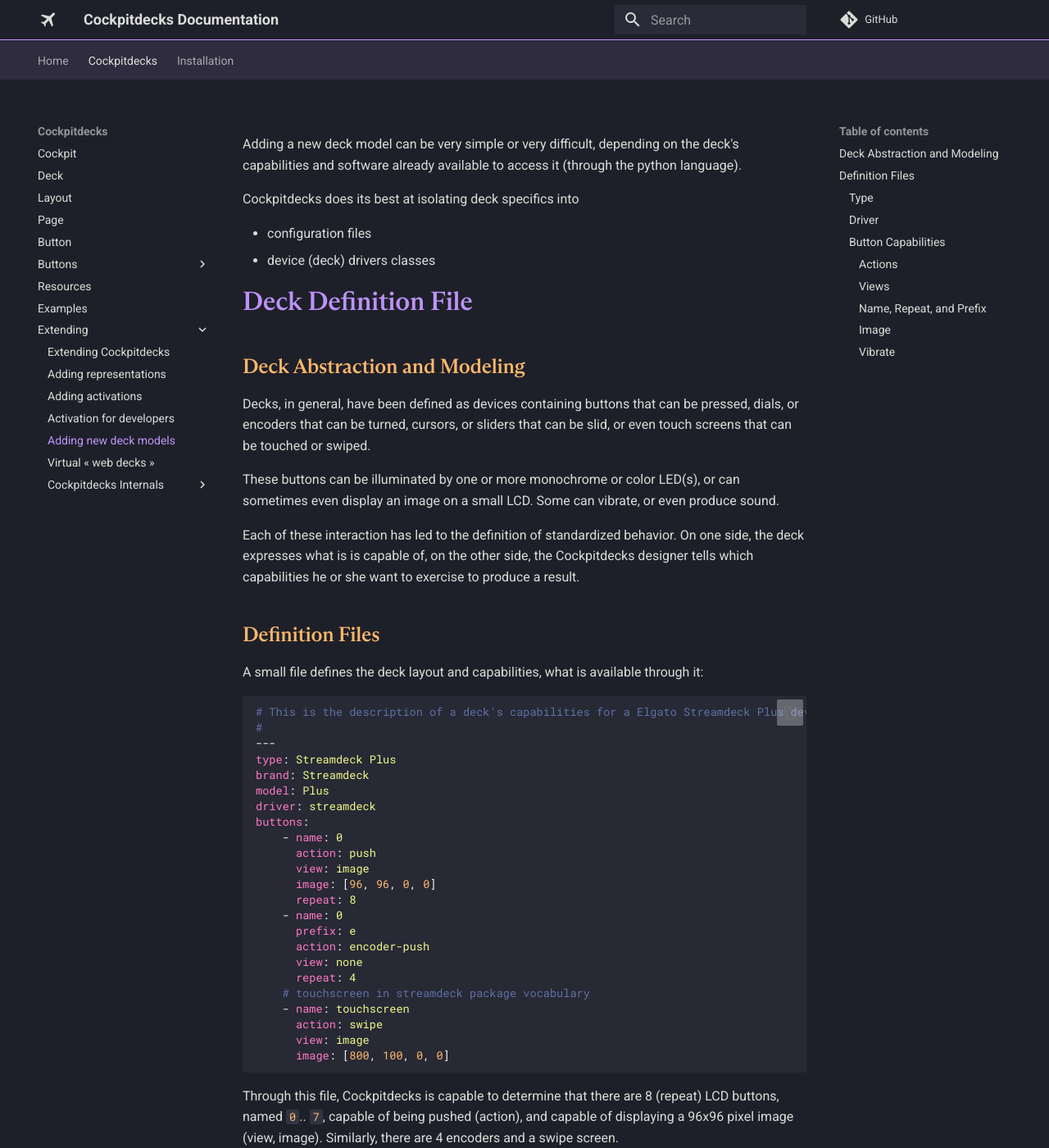
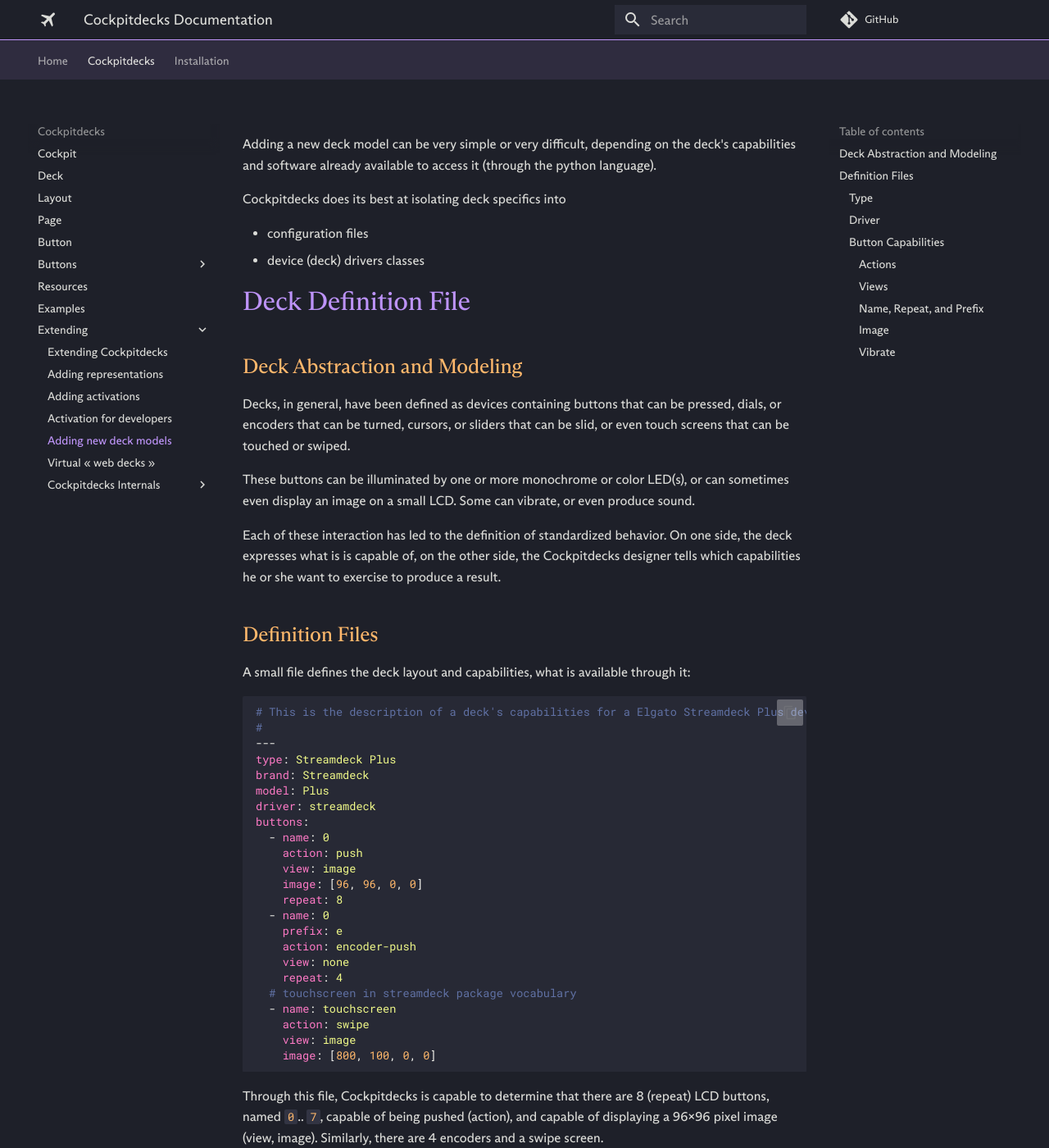
Before and after one commit to devleaks/cockpitdecks-docs, an MkDocs documentation site: the page built from docs/Extending/Adding New Deck Models.md, in a window 1280 px wide and 1400 px high. Shown: the whole window at 82% size. Built offline with MkDocs 1.6.1 and Material for MkDocs 9.7.7, drawn with Linux system fonts in a browser that asks for light colours; a script that is not in the unit is left out; comment, search, counter and statistics services are not loaded.

Commit message:
added themes (wip)

```diff
--- a/docs/.theme/assets/css/dracula-colors-roboto.css
+++ /dev/null
@@ -1,74 +0,0 @@
-/* Devleaks personal preference for heading and emphasis
- * (matches some Obsidian Dracula Theme at https://draculatheme.com/contribute)
- *
- * Last updated: 25-MAR-2024
- *
- */
-.md-typeset strong {
-    color: RGB(255, 184, 108);
-}
-.md-typeset em {
-    font-weight: bolder;
-    color: RGB(80, 250, 123);
-}
-.md-typeset i {
-    color: RGB(80, 250, 123);
-}
-.md-typeset b {
-    color: rgb(255, 202, 128);
-}
-.md-typeset del {
-    color: rgb(255, 149, 128);
-}
-.md-typeset mark {
-    background-color: RGBA(139, 233, 253, 0.8);
-    color: RGB(68, 71, 90);
-}
-.md-typeset code {
-    color: RGB(255, 184, 108) !important;
-}
-.md-typeset h1 {
-    font-family: "Roboto Slab", serif;
-    font-optical-sizing: auto;
-    font-weight: 300;
-    font-style: normal;
-    color: RGB(189, 147, 249);
-}
-.md-typeset h2 {
-    font-family: "Roboto Slab", serif;
-    font-optical-sizing: auto;
-    font-weight: 300;
-    font-style: normal;
-    color: RGB(255, 184, 108);
-}
-.md-typeset h3 {
-    font-family: "Roboto Slab", serif;
-    font-optical-sizing: auto;
-    font-weight: 300;
-    font-style: normal;
-    color: RGB(80, 250, 123);
-}
-.md-typeset h4 {
-    font-family: "Roboto Slab", serif;
-    font-optical-sizing: auto;
-    font-weight: 300;
-    font-style: normal;
-    color: RGB(255, 85, 85);
-}
-.md-typeset h5 {
-    font-family: "Roboto Slab", serif;
-    font-optical-sizing: auto;
-    font-weight: 300;
-    font-style: normal;
-    color: RGB(241, 250, 140) !important;
-}
-.md-typeset h6 {
-    font-family: "Roboto Slab", serif;
-    font-optical-sizing: auto;
-    font-weight: 300;
-    font-style: normal;
-    color: RGB(139, 233, 253);
-}
-.md-footer-copyright {
-    font-size: x-small;
-}
--- a/docs/.theme/assets/css/dracula-colors.css
+++ b/docs/.theme/assets/css/dracula-colors.css
@@ -4,10 +4,6 @@
  * Last updated: 25-MAR-2024
  *
  */
-@font-face {
-  font-family: "ABCArizona";
-  src: url("../fonts/ABCArizonaPlusVariable-Trial.woff2") format('woff2-variations');
-}
 .md-typeset strong {
     color: RGB(255, 184, 108);
 }
@@ -32,34 +28,28 @@
     color: RGB(255, 184, 108) !important;
 }
 .md-typeset h1 {
-    font-family: "ABCArizona";
-    font-variation-settings: "wght" 500,"slnt" 0,"SRFF" 0.7;
+    font-variation-settings: "wght" 400,"slnt" 0,"SRFF" 0.7;
     color: RGB(189, 147, 249);
 }
 .md-typeset h2 {
-    font-family: "ABCArizona";
-    font-variation-settings: "wght" 500,"slnt" 0,"SRFF" 0.7;
+    font-variation-settings: "wght" 400,"slnt" 0,"SRFF" 0.7;
     color: RGB(255, 184, 108);
 }
 .md-typeset h3 {
-    font-family: "ABCArizona";
-    font-variation-settings: "wght" 500,"slnt" 0,"SRFF" 0.7;
+    font-variation-settings: "wght" 40,"slnt" 0,"SRFF" 0.7;
     color: RGB(80, 250, 123);
 }
 .md-typeset h4 {
-    font-family: "ABCArizona";
     font-variation-settings: "wght" 300,"slnt" -8,"SRFF" 0.7;
     font-size: larger;
     color: RGB(255, 85, 85);
 }
 .md-typeset h5 {
-    font-family: "ABCArizona";
     font-variation-settings: "wght" 250,"slnt" -10,"SRFF" 0.4;
     font-size: larger;
     color: RGB(241, 250, 140) !important;
 }
 .md-typeset h6 {
-    font-family: "ABCArizona";
     font-variation-settings: "wght" 200,"slnt" -10,"SRFF" 0.4;
     font-size: larger;
     color: RGB(139, 233, 253);
--- /dev/null
+++ b/docs/.theme/assets/css/fonts.css
@@ -0,0 +1,29 @@
+/* Devleaks personal preference for heading and emphasis
+ * (matches some Obsidian Dracula Theme at https://draculatheme.com/contribute)
+ *
+ * Last updated: 25-MAR-2024
+ *
+ * I apologize for illegal use of one of the nicest font I ever encountered.
+ * You can find it here: https://abcdinamo.com/typefaces/arizona.
+ * Requested the demo file and use it here.
+ * I simply cannot afford it.
+ * If you think I really , please send a kind mail and I'll remove it right away.
+ * I'm very respectful of copyright, own a valid licence of all software I use,
+ * I even bought fonts in the past, but I cannot afford the 1750€ to get the full set.
+ *
+ */
+@font-face {
+  font-family: "ABCArizona";
+  src: url("../fonts/ABCArizonaPlusVariable-Trial.woff2") format('woff2-variations');
+}
+:root {
+    --md-text-font: "ABCArizona";
+    --md-text-font-family: "ABCArizona";
+    --font-variation-weight: 400;
+    --font-variation-italic: 0;
+    --font-variation-serif: 0;
+}
+aside, body, input {
+    font-family: var(--md-text-font-family);
+    font-variation-settings: "wght" var(--font-variation-weight),"ital" var(--font-variation-italic),"SRFF" var(--font-variation-serif);
+}
--- a/mkdocs.yml
+++ b/mkdocs.yml
@@ -289,4 +289,5 @@
 
 extra_css:
   - assets/css/extra.css
+  - assets/css/fonts.css
   - assets/css/dracula-colors.css
```
Also changed, not shown: docs/Extending/Adding Activations.md (+3 -3 lines), docs/Extending/Adding New Deck Models.md (+15 -15 lines), docs/Extending/Adding Representations.md (+5 -5 lines), docs/Extending/Dataref Sets.md (+26 -26 lines), docs/Extending/Internals/Themes.md (added, +22 -0 lines).
